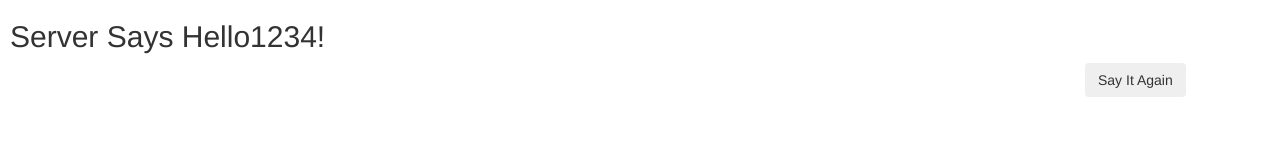
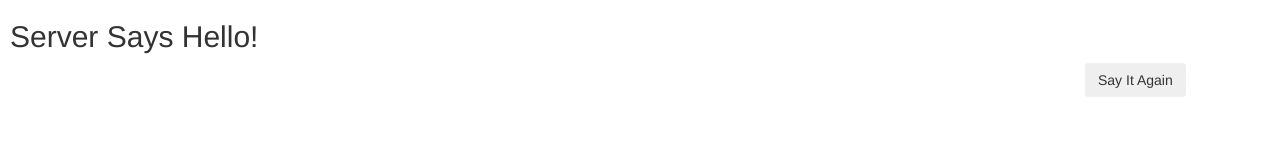
Before and after one commit to dgkanatsios/acsk8svstsdemo, a website: page service-a/public/index.html in a window 1280 px wide. Drawn offline with nearby package versions, Linux system fonts and the light colour scheme; some packages are replaced by stand-ins of ours; no server answers.

Commit message:
awesome fix

```diff
--- a/service-a/public/index.html
+++ b/service-a/public/index.html
@@ -11,7 +11,7 @@
 
 <body style="margin-left:10px; margin-right:10px;">
     <div ng-controller="MainController">
-        <h2>Server Says Hello1234!</h2>
+        <h2>Server Says Hello!</h2>
 
         <div class="row">
             <div class="col-xs-10">
```
